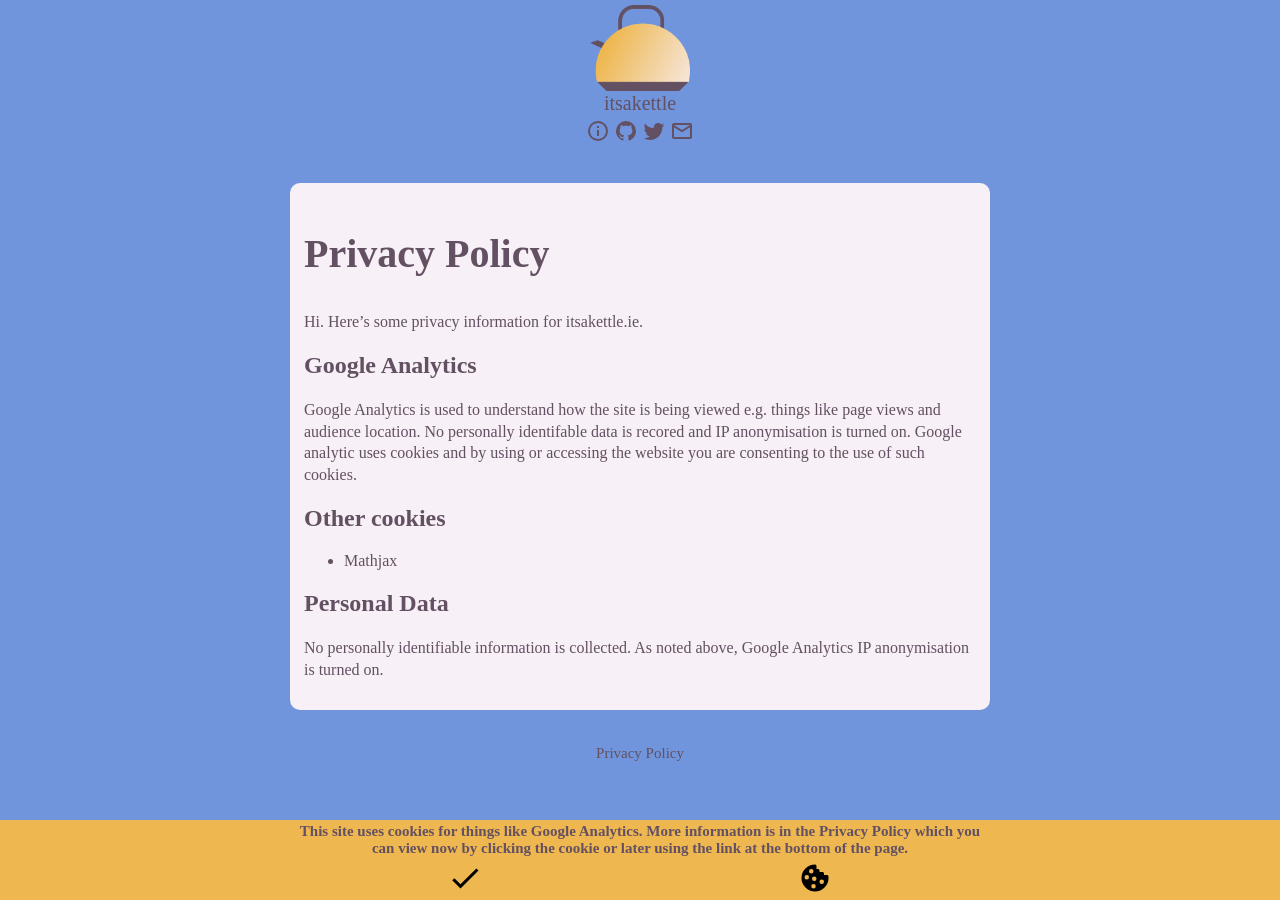
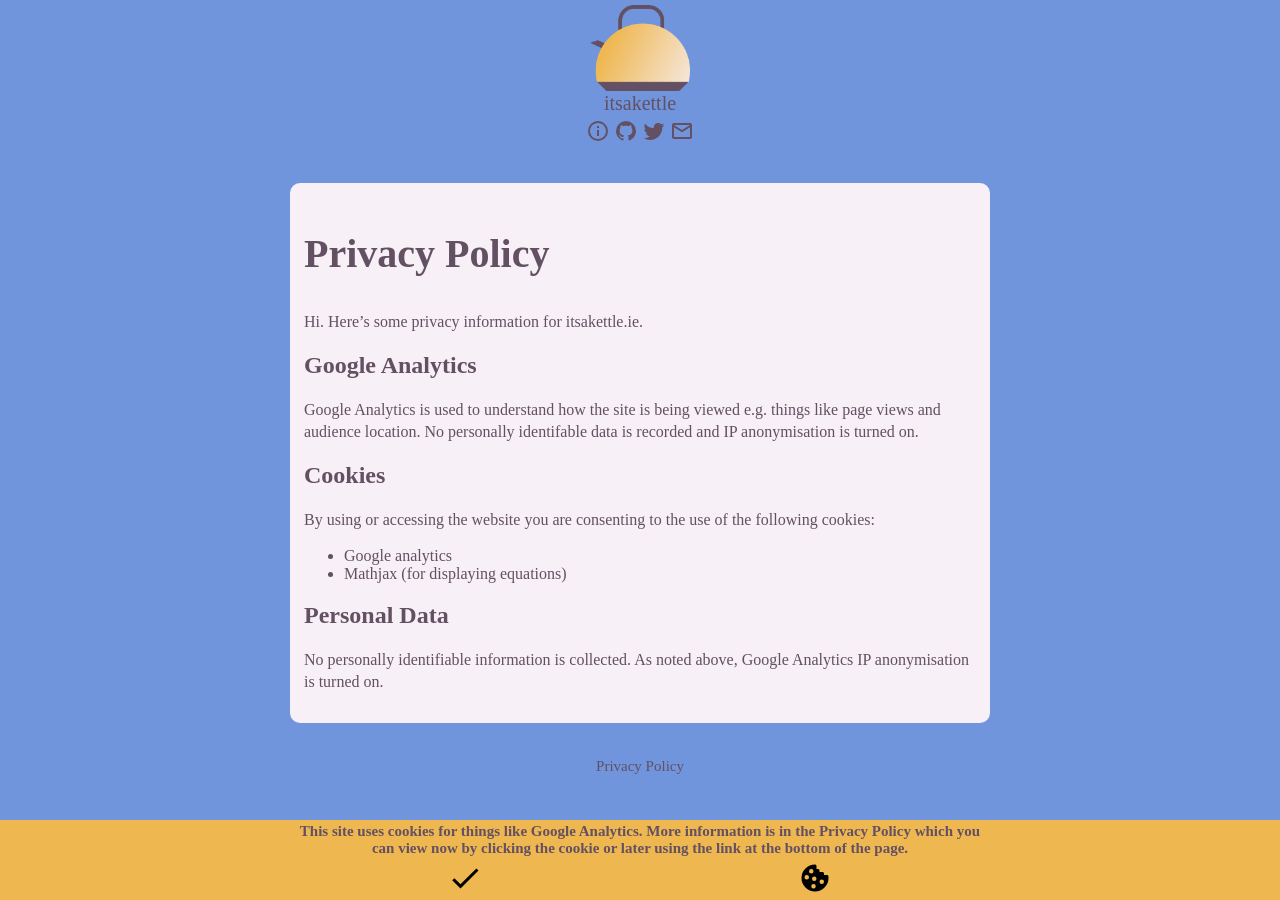
Before and after one commit to itsakettle/itsakettle.github.io, a Jekyll site: the page built from privacy_policy.md, in a window 1280 px wide. Built offline with Jekyll 4.4.1, drawn with Linux system fonts in a browser that asks for light colours.

Commit message:
tweak pp

```diff
--- a/_includes/header.html
+++ b/_includes/header.html
@@ -5,7 +5,7 @@
 				<img src="/assets/img/kettle_orange.png" style="width: 100px"	/>
 		</a>
 		<span class=blurb>
-			itsakettle
+			 itsakettle
 		</span>
 		<span>
 				<a id=about class=icons href="{{ site.url }}/about.html">
--- a/privacy_policy.md
+++ b/privacy_policy.md
@@ -8,12 +8,13 @@ layout: default
 Hi. Here's some privacy information for itsakettle.ie.
 
 ## Google Analytics
-Google Analytics is used to understand how the site is being viewed e.g. things like page views and audience location. No personally identifable data is recored and IP anonymisation is turned on. Google analytic uses cookies and by using or accessing the website you are consenting to the use of such cookies.
+Google Analytics is used to understand how the site is being viewed e.g. things like page views and audience location. No personally identifable data is recorded and IP anonymisation is turned on.
 
-## Other cookies
+## Cookies
+By using or accessing the website you are consenting to the use of the following cookies:
 
-
-* Mathjax
+* Google analytics
+* Mathjax (for displaying equations)
 
 ## Personal Data
 No personally identifiable information is collected. As noted above, Google Analytics IP anonymisation is turned on.
```
Also changed, not shown: about.md (line endings or trailing spaces).
